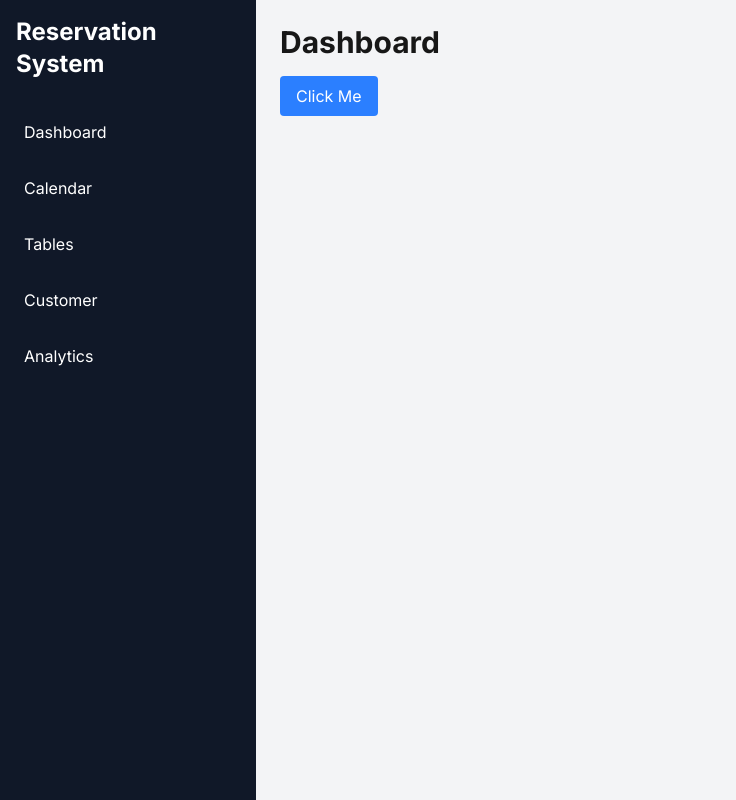
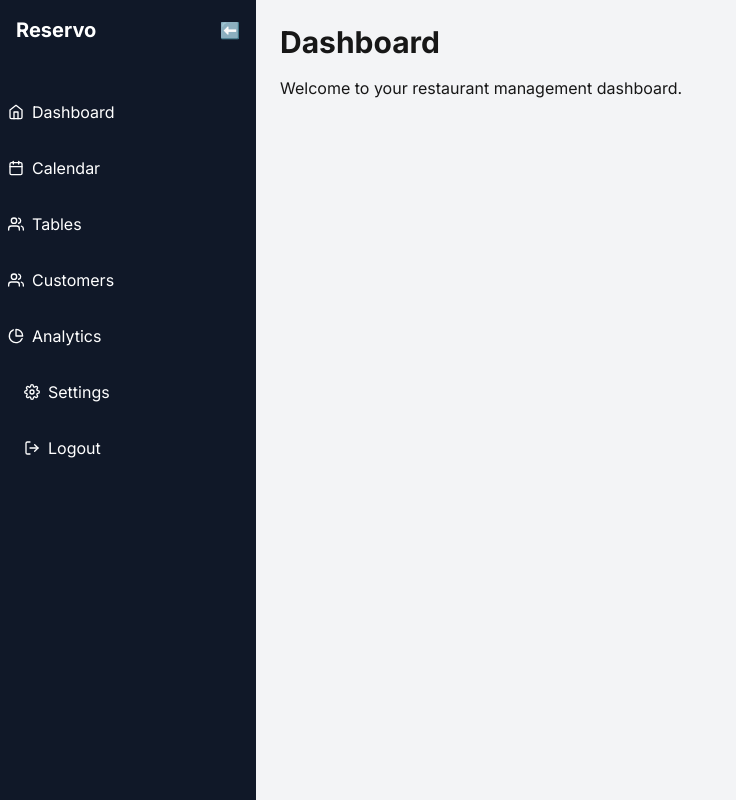
Before and after one commit to keval17-wq/reserve, a Next.js app in the folder reservation-system/: page /dashboard in a window 1280 px wide. Shown: the whole page, without its empty margins (0-736 px from the left). Built offline with nearby package versions, Linux system fonts and the light colour scheme.

Commit message:
add analytics, calendar, and sidebar components; include Card and Table components; update package.json for react-icons

```diff
--- a/reservation-system/package.json
+++ b/reservation-system/package.json
@@ -14,6 +14,7 @@
     "nodemailer": "^6.10.0",
     "react": "^19.0.0",
     "react-dom": "^19.0.0",
+    "react-icons": "^5.5.0",
     "recharts": "^2.15.1"
   },
   "devDependencies": {
--- a/reservation-system/src/app/analytics/page.tsx
+++ b/reservation-system/src/app/analytics/page.tsx
@@ -0,0 +1,12 @@
+import React from 'react';
+
+const Analytics = () => {
+    return (
+        <div>
+            <h1 className="text-3xl font-bold mb-4">Analytics</h1>
+            <p>Welcome to your restaurant management.</p>
+        </div>
+    );
+}
+
+export default Analytics;
--- a/reservation-system/src/app/calendar/page.tsx
+++ b/reservation-system/src/app/calendar/page.tsx
@@ -0,0 +1,12 @@
+import React from 'react';
+
+const Calendar = () => {
+    return (
+        <div>
+            <h1 className="text-3xl font-bold mb-4">Calendar</h1>
+            <p>Welcome to your restaurant management Calendar.</p>
+        </div>
+    );
+}
+
+export default Calendar;
--- a/reservation-system/src/app/dashboard/page.tsx
+++ b/reservation-system/src/app/dashboard/page.tsx
@@ -1,14 +1,10 @@
-import Button from '@/components/button';
+import React from 'react';
 
 const Dashboard = () => {
-    const handleClick = () => {
-        alert('Button clicked!');
-    };
-
     return (
         <div>
             <h1 className="text-3xl font-bold mb-4">Dashboard</h1>
-            <Button label="Click Me" onClick={handleClick} />
+            <p>Welcome to your restaurant management dashboard.</p>
         </div>
     );
 }
--- a/reservation-system/src/app/page.tsx
+++ b/reservation-system/src/app/page.tsx
@@ -1,103 +1,6 @@
-import Image from "next/image";
+import { redirect } from 'next/navigation';
 
 export default function Home() {
-  return (
-    <div className="grid grid-rows-[20px_1fr_20px] items-center justify-items-center min-h-screen p-8 pb-20 gap-16 sm:p-20 font-[family-name:var(--font-geist-sans)]">
-      <main className="flex flex-col gap-[32px] row-start-2 items-center sm:items-start">
-        <Image
-          className="dark:invert"
-          src="/next.svg"
-          alt="Next.js logo"
-          width={180}
-          height={38}
-          priority
-        />
-        <ol className="list-inside list-decimal text-sm/6 text-center sm:text-left font-[family-name:var(--font-geist-mono)]">
-          <li className="mb-2 tracking-[-.01em]">
-            Get started by editing{" "}
-            <code className="bg-black/[.05] dark:bg-white/[.06] px-1 py-0.5 rounded font-[family-name:var(--font-geist-mono)] font-semibold">
-              src/app/page.tsx
-            </code>
-            .
-          </li>
-          <li className="tracking-[-.01em]">
-            Save and see your changes instantly.
-          </li>
-        </ol>
-
-        <div className="flex gap-4 items-center flex-col sm:flex-row">
-          <a
-            className="rounded-full border border-solid border-transparent transition-colors flex items-center justify-center bg-foreground text-background gap-2 hover:bg-[#383838] dark:hover:bg-[#ccc] font-medium text-sm sm:text-base h-10 sm:h-12 px-4 sm:px-5 sm:w-auto"
-            href="https://vercel.com/new?utm_source=create-next-app&utm_medium=appdir-template-tw&utm_campaign=create-next-app"
-            target="_blank"
-            rel="noopener noreferrer"
-          >
-            <Image
-              className="dark:invert"
-              src="/vercel.svg"
-              alt="Vercel logomark"
-              width={20}
-              height={20}
-            />
-            Deploy now
-          </a>
-          <a
-            className="rounded-full border border-solid border-black/[.08] dark:border-white/[.145] transition-colors flex items-center justify-center hover:bg-[#f2f2f2] dark:hover:bg-[#1a1a1a] hover:border-transparent font-medium text-sm sm:text-base h-10 sm:h-12 px-4 sm:px-5 w-full sm:w-auto md:w-[158px]"
-            href="https://nextjs.org/docs?utm_source=create-next-app&utm_medium=appdir-template-tw&utm_campaign=create-next-app"
-            target="_blank"
-            rel="noopener noreferrer"
-          >
-            Read our docs
-          </a>
-        </div>
-      </main>
-      <footer className="row-start-3 flex gap-[24px] flex-wrap items-center justify-center">
-        <a
-          className="flex items-center gap-2 hover:underline hover:underline-offset-4"
-          href="https://nextjs.org/learn?utm_source=create-next-app&utm_medium=appdir-template-tw&utm_campaign=create-next-app"
-          target="_blank"
-          rel="noopener noreferrer"
-        >
-          <Image
-            aria-hidden
-            src="/file.svg"
-            alt="File icon"
-            width={16}
-            height={16}
-          />
-          Learn
-        </a>
-        <a
-          className="flex items-center gap-2 hover:underline hover:underline-offset-4"
-          href="https://vercel.com/templates?framework=next.js&utm_source=create-next-app&utm_medium=appdir-template-tw&utm_campaign=create-next-app"
-          target="_blank"
-          rel="noopener noreferrer"
-        >
-          <Image
-            aria-hidden
-            src="/window.svg"
-            alt="Window icon"
-            width={16}
-            height={16}
-          />
-          Examples
-        </a>
-        <a
-          className="flex items-center gap-2 hover:underline hover:underline-offset-4"
-          href="https://nextjs.org?utm_source=create-next-app&utm_medium=appdir-template-tw&utm_campaign=create-next-app"
-          target="_blank"
-          rel="noopener noreferrer"
-        >
-          <Image
-            aria-hidden
-            src="/globe.svg"
-            alt="Globe icon"
-            width={16}
-            height={16}
-          />
-          Go to nextjs.org →
-        </a>
-      </footer>
-    </div>
-  );
+    redirect('/dashboard');
+    return null;
 }
--- /dev/null
+++ b/reservation-system/src/components/card.tsx
@@ -0,0 +1,18 @@
+import React from 'react';
+
+interface CardProps {
+    title: string;
+    children: React.ReactNode;
+    className?: string;
+}
+
+const Card: React.FC<CardProps> = ({ title, children, className = '' }) => {
+    return (
+        <div className={`bg-white shadow rounded-lg p-4 ${className}`}>
+            <h2 className="text-xl font-bold mb-2">{title}</h2>
+            {children}
+        </div>
+    );
+};
+
+export default Card;
--- /dev/null
+++ b/reservation-system/src/components/navbar.tsx
@@ -0,0 +1,19 @@
+import React from 'react';
+
+const Navbar = () => {
+    return (
+        <div className="flex justify-between items-center p-4 bg-white shadow-sm">
+            <div>
+                <h2 className="text-2xl font-bold">Dashboard</h2>
+                <p className="text-sm text-gray-500">Welcome to your restaurant management dashboard.</p>
+            </div>
+            <div className="flex items-center space-x-4">
+                <button className="px-4 py-2 bg-blue-500 text-white rounded hover:bg-blue-600">Refresh Data</button>
+                <button className="px-4 py-2 bg-blue-600 text-white rounded hover:bg-blue-700">New Reservation</button>
+                <span>kevalgandhi12e@gmail.com</span>
+            </div>
+        </div>
+    );
+};
+
+export default Navbar;
--- a/reservation-system/src/components/sidebar.tsx
+++ b/reservation-system/src/components/sidebar.tsx
@@ -1,19 +1,58 @@
-import React from 'react';
+"use client";
+
+import React, { useState } from 'react';
 import Link from 'next/link';
+import { FiHome, FiCalendar, FiUsers, FiPieChart, FiSettings, FiLogOut } from 'react-icons/fi';
 
 const Sidebar = () => {
+    const [isCollapsed, setIsCollapsed] = useState(false);
+
+    const toggleSidebar = () => {
+        setIsCollapsed(!isCollapsed);
+    };
+
     return (
-        <div className="h-screen w-64 bg-gray-900 text-white flex flex-col p-4">
-            <h1 className="text-2xl font-bold mb-8">Reservation System</h1>
-            <nav className="flex-1 space-y-4">
-                <Link href="/dashboard" className="block p-2 hover:bg-gray-700 rounded">Dashboard</Link>
-                <Link href="/calendar" className="block p-2 hover:bg-gray-700 rounded">Calendar</Link>
-                <Link href="/tables" className="block p-2 hover:bg-gray-700 rounded">Tables</Link>
-                <Link href="/reservations" className="block p-2 hover:bg-gray-700 rounded">Customer</Link>
-                <Link href="/customers" className="block p-2 hover:bg-gray-700 rounded">Analytics</Link>
+        <div className={`h-screen bg-gray-900 text-white ${isCollapsed ? 'w-20' : 'w-64'} transition-width duration-300`}>
+            <div className="flex items-center justify-between p-4">
+                {!isCollapsed && <h1 className="text-xl font-bold">Reservo</h1>}
+                <button onClick={toggleSidebar} className="focus:outline-none">
+                    {isCollapsed ? '➡️' : '⬅️'}
+                </button>
+            </div>
+            <nav className="flex-1 space-y-4 mt-8">
+                <Link href="/dashboard" className="block p-2 flex items-center space-x-2 hover:bg-gray-700 rounded">
+                    <FiHome />
+                    {!isCollapsed && <span>Dashboard</span>}
+                </Link>
+                <Link href="/calendar" className="block p-2 flex items-center space-x-2 hover:bg-gray-700 rounded">
+                    <FiCalendar />
+                    {!isCollapsed && <span>Calendar</span>}
+                </Link>
+                <Link href="/tables" className="block p-2 flex items-center space-x-2 hover:bg-gray-700 rounded">
+                    <FiUsers />
+                    {!isCollapsed && <span>Tables</span>}
+                </Link>
+                <Link href="/customers" className="block p-2 flex items-center space-x-2 hover:bg-gray-700 rounded">
+                    <FiUsers />
+                    {!isCollapsed && <span>Customers</span>}
+                </Link>
+                <Link href="/analytics" className="block p-2 flex items-center space-x-2 hover:bg-gray-700 rounded">
+                    <FiPieChart />
+                    {!isCollapsed && <span>Analytics</span>}
+                </Link>
             </nav>
+            <div className="p-4 space-y-4">
+                <Link href="/settings" className="block p-2 flex items-center space-x-2 hover:bg-gray-700 rounded">
+                    <FiSettings />
+                    {!isCollapsed && <span>Settings</span>}
+                </Link>
+                <Link href="/logout" className="block p-2 flex items-center space-x-2 hover:bg-gray-700 rounded">
+                    <FiLogOut />
+                    {!isCollapsed && <span>Logout</span>}
+                </Link>
+            </div>
         </div>
     );
-}
+};
 
 export default Sidebar;
--- /dev/null
+++ b/reservation-system/src/components/table.tsx
@@ -0,0 +1,37 @@
+import React from 'react';
+
+interface TableProps {
+    headers: string[];
+    data: (string | number)[][];
+}
+
+const Table: React.FC<TableProps> = ({ headers, data }) => {
+    return (
+        <div className="overflow-x-auto">
+            <table className="min-w-full bg-white border border-gray-200 shadow rounded-lg">
+                <thead>
+                    <tr>
+                        {headers.map((header, index) => (
+                            <th key={index} className="px-4 py-2 bg-gray-100 text-left border-b">
+                                {header}
+                            </th>
+                        ))}
+                    </tr>
+                </thead>
+                <tbody>
+                    {data.map((row, rowIndex) => (
+                        <tr key={rowIndex} className="border-b">
+                            {row.map((cell, cellIndex) => (
+                                <td key={cellIndex} className="px-4 py-2">
+                                    {cell}
+                                </td>
+                            ))}
+                        </tr>
+                    ))}
+                </tbody>
+            </table>
+        </div>
+    );
+};
+
+export default Table;
```
Also changed, not shown: 1 other file (tests, documents, lock files or other folders).
